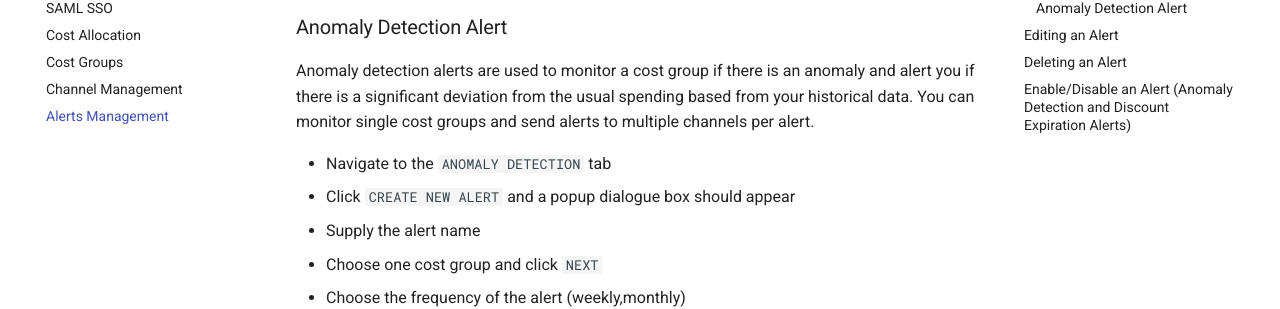
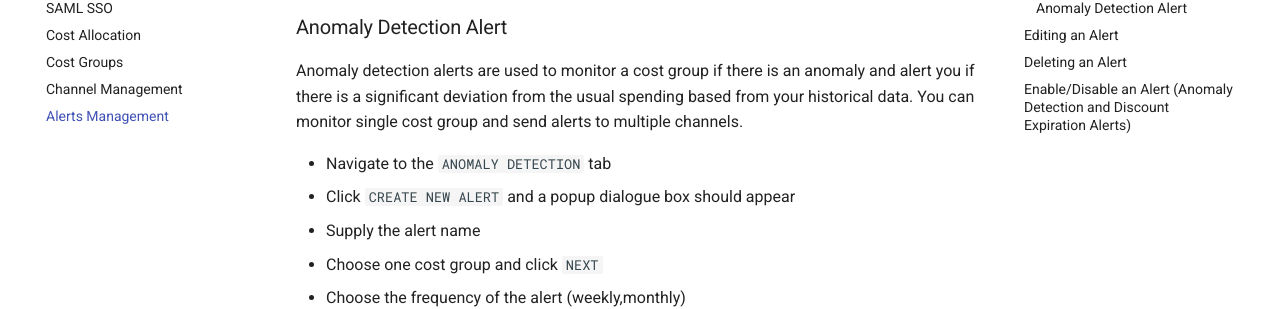
Before and after one commit to alphauslabs/tmpdocs, an MkDocs documentation site: the page built from docs/octo/alerts-management.md, in a window 1280 px wide and 900 px high, scrolled down 894 px. Shown: the part 199-508 px from the top of the window. Built offline with MkDocs 1.6.1 and Material for MkDocs 9.7.7, drawn with Linux system fonts in a browser that asks for light colours; comment, search, counter and statistics services are not loaded.

Commit message:
anomaly detection alert

```diff
--- a/docs/octo/alerts-management.md
+++ b/docs/octo/alerts-management.md
@@ -24,7 +24,7 @@ Cost alerts aide in monitoring your cost groups' daily spend. You can monitor mu
 <!-- ### Anomaly Detection Alert -->
 ### Anomaly Detection Alert
 
-Anomaly detection alerts are used to monitor a cost group if there is an anomaly and alert you if there is a significant deviation from the usual spending based from your historical data. You can monitor single cost groups and send alerts to multiple channels per alert.
+Anomaly detection alerts are used to monitor a cost group if there is an anomaly and alert you if there is a significant deviation from the usual spending based from your historical data. You can monitor single cost group and send alerts to multiple channels.
 
 - Navigate to the `ANOMALY DETECTION` tab
 - Click `CREATE NEW ALERT` and a popup dialogue box should appear
```
